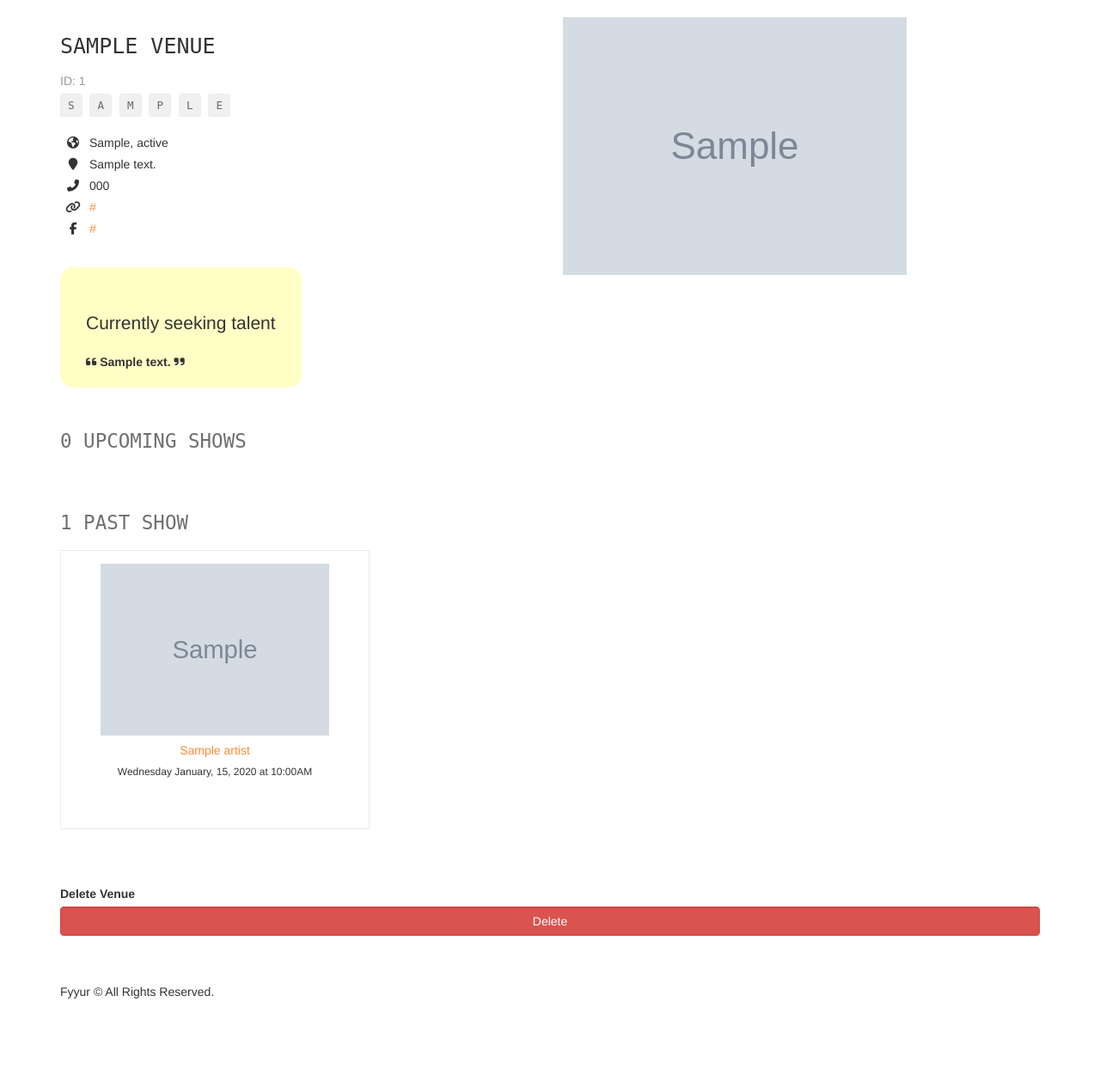
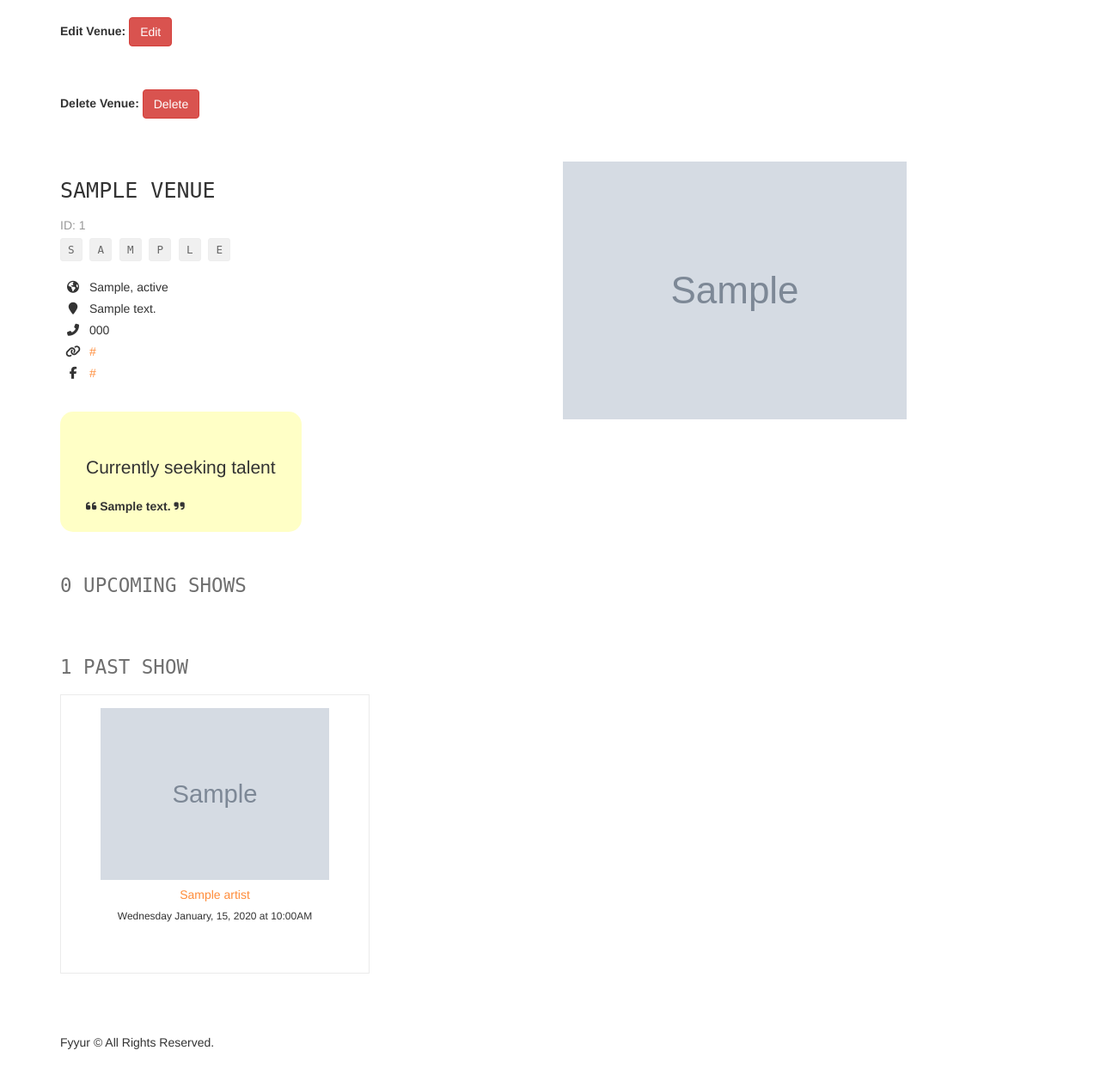
Before and after one commit to marait123/Fyyur-, a Flask app: page /venues/1 in a window 1280 px wide. Shown: the part 60-1318 px from the top of the page at 86% size. Before the commit the page ends 1222 px from the top, so only its background shows below. Run offline with Flask 2, Linux system fonts and the light colour scheme; tables that the repository leaves empty hold one stand-in row (values such as "Sample post"); grey boxes marked "Sample" are stand-in pictures; some libraries are stand-ins or nearby versions.

Commit message:
did some code cleaning and added the edit button and moved the deleet button in venue

```diff
--- a/templates/pages/show_artist.html
+++ b/templates/pages/show_artist.html
@@ -1,6 +1,10 @@
 {% extends 'layouts/main.html' %}
 {% block title %}{{ artist.name }} | Artist{% endblock %}
 {% block content %}
+<div class="form-group">
+	<label for="formGroupExampleInput">Edit Venue</label>
+	<a href="/artists/{{artist.id}}/edit" class="btn">Edit</a>
+</div>
 <div class="row">
 	<div class="col-sm-6">
 		<h1 class="monospace">
--- a/templates/pages/show_venue.html
+++ b/templates/pages/show_venue.html
@@ -1,6 +1,19 @@
 {% extends 'layouts/main.html' %}
 {% block title %}Venue Search{% endblock %}
 {% block content %}
+<div class="form-group">
+	<label for="formGroupExampleInput">Edit Venue: </label>
+	<a href="/venues/{{venue.id}}/edit" class="btn btn-danger">Edit</a>
+</div>
+<section>
+	<form id="frmDelete" class="form"  action="/venues/{{venue.id}}/edit">
+		<div class="form-group">
+			<label for="formGroupExampleInput">Delete Venue: </label>
+			<input type="submit" class="btn btn-danger" id="formGroupExampleInput" value="Delete">
+		</div>
+	</form>
+
+	</section>
 <div class="row">
 	<div class="col-sm-6">
 		<h1 class="monospace">
@@ -74,14 +87,7 @@
 		{% endfor %}
 	</div>
 </section>
-<section>
-<form id="frmDelete" class="form"  action="/venues/{{venue.id}}/edit">
-	<div class="form-group">
-		<label for="formGroupExampleInput">Delete Venue</label>
-		<input type="submit" class="btn btn-danger form-control" id="formGroupExampleInput" value="Delete">
-	</div>
-</form>
-</section>
+
 <script>
 	document.getElementById("frmDelete").onsubmit = function(e){
 		e.preventDefault()
```
Also changed, not shown: app.py (+2 -58 lines).
